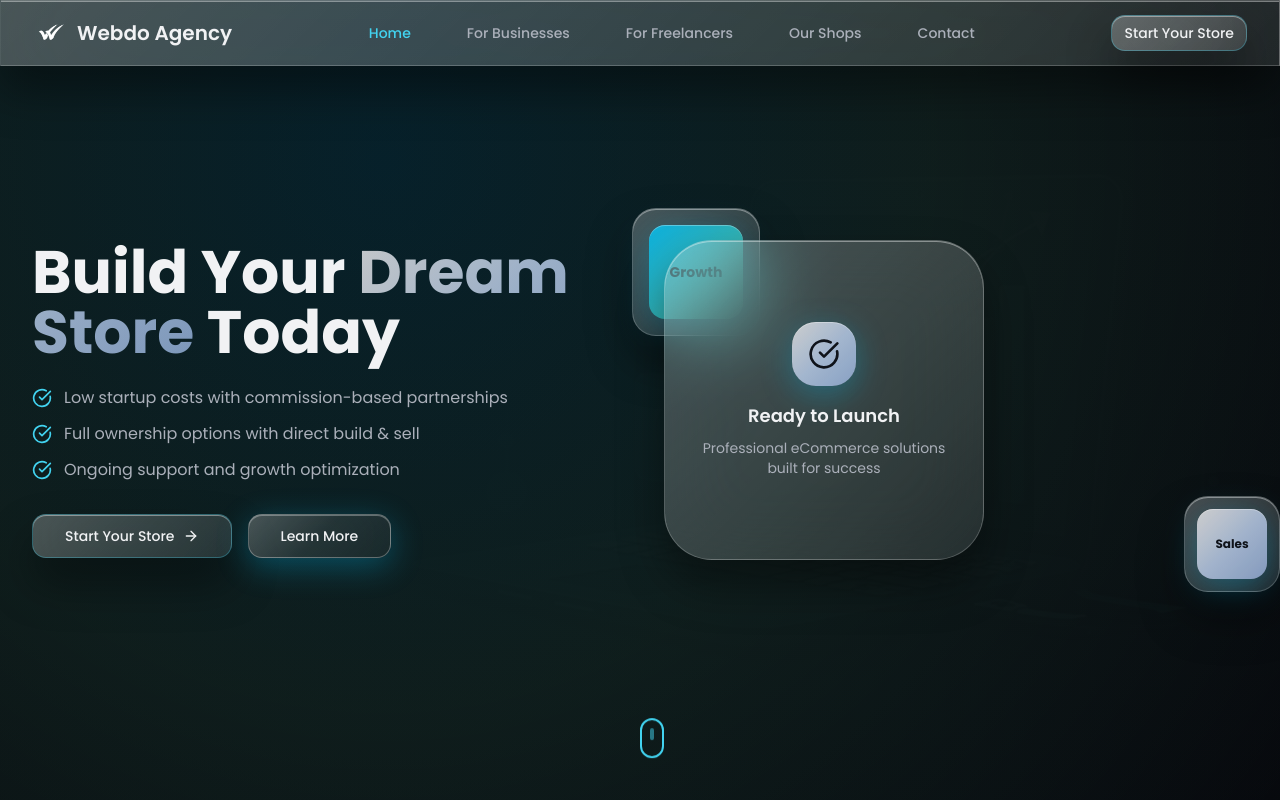
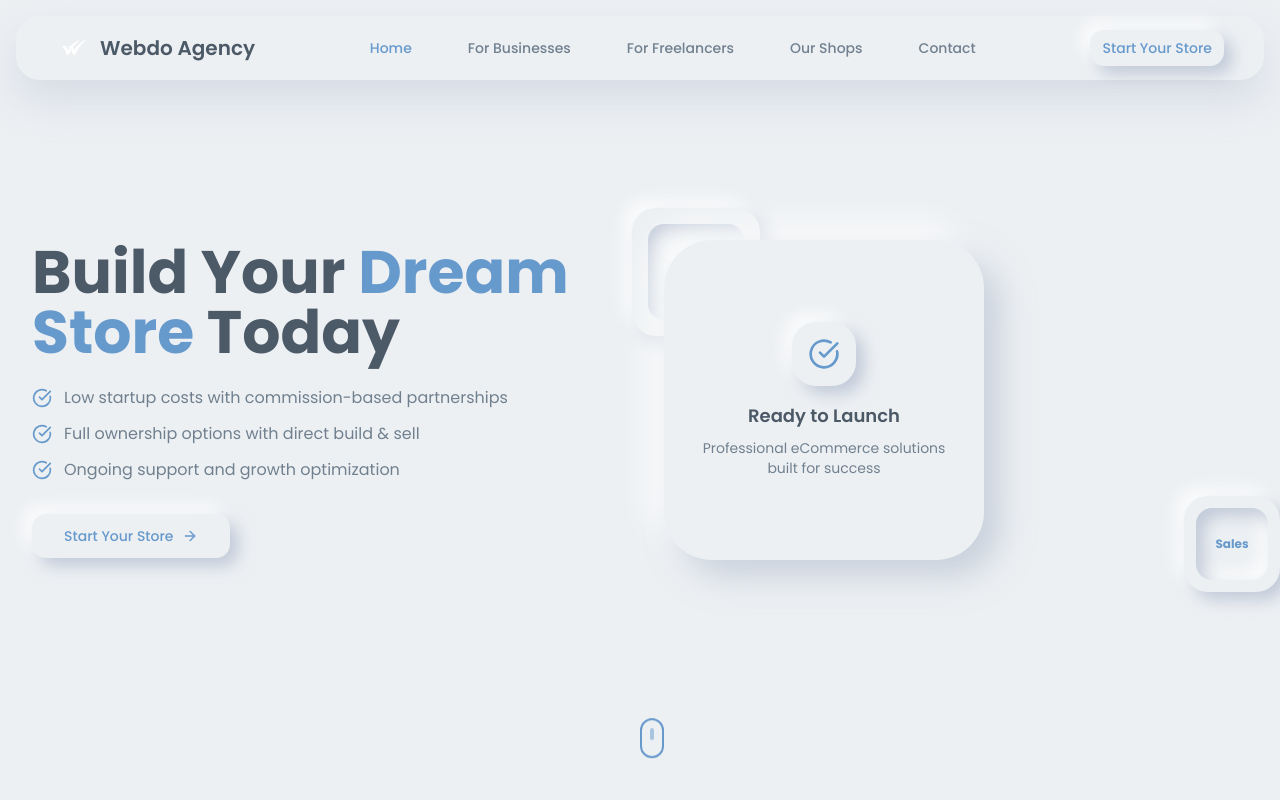
Before and after one commit to webdoagency/webdo-agency-web, a React (Vite) app: page / in a window 1280 px wide. Shown: the top 800 px of the page. Built offline with nearby package versions, Linux system fonts and the light colour scheme.

Commit message:
Refactor: Apply new theme and floating elements

```diff
--- a/src/components/Footer.tsx
+++ b/src/components/Footer.tsx
@@ -20,8 +20,8 @@ const Footer = () => {
   };
 
   return (
-    <footer className="glass-blurred border-t border-white/10 mt-32">
-      <div className="max-w-7xl mx-auto px-4 sm:px-6 lg:px-8 py-12">
+    <footer className="neumorphic-floating rounded-3xl mx-4 mb-4 mt-32">
+      <div className="max-w-7xl mx-auto px-6 sm:px-8 lg:px-10 py-12">
         <div className="grid md:grid-cols-4 gap-8">
           {/* Logo & Company */}
           <div className="space-y-4">
--- a/src/components/Hero.tsx
+++ b/src/components/Hero.tsx
@@ -13,26 +13,15 @@ const Hero = () => {
   return (
     <section
       id="home"
-      className="min-h-screen flex items-center relative overflow-hidden liquid-flow"
+      className="min-h-screen flex items-center relative overflow-hidden"
     >
-      {/* Liquid Glass Background */}
-      <div className="absolute inset-0 z-0">
-        <img
-          src={heroImage}
-          alt="eCommerce Growth"
-          className="w-full h-full object-cover opacity-10"
-        />
-        <div className="absolute inset-0 bg-gradient-to-br from-background via-background/95 to-background/80" />
-        <div className="absolute inset-0 bg-gradient-liquid opacity-40" />
-      </div>
-
       <div className="relative z-10 max-w-7xl mx-auto px-4 sm:px-6 lg:px-8 py-20">
         <div className="grid lg:grid-cols-2 gap-12 items-center">
           {/* Content */}
           <div className="text-center lg:text-left">
             <h1 className="text-4xl sm:text-5xl lg:text-6xl font-bold leading-tight mb-6">
               Build Your{" "}
-              <span className="bg-gradient-primary bg-clip-text text-transparent">
+              <span className="text-accent">
                 Dream Store
               </span>{" "}
               Today
@@ -66,13 +55,6 @@ const Hero = () => {
                 Start Your Store
                 <ArrowRight className="w-4 h-4 group-hover:translate-x-1 transition-transform" />
               </Button>
-              <Button
-                variant="outline"
-                size="lg"
-                onClick={() => scrollToSection("businesses")}
-              >
-                Learn More
-              </Button>
             </div>
           </div>
 
@@ -80,22 +62,22 @@ const Hero = () => {
           <div className="hidden lg:block relative">
             <div className="relative">
               {/* Floating 3D Cards */}
-              <div className="absolute -top-8 -left-8 w-32 h-32 glass-morphism rounded-3xl p-4 animate-float liquid-3d">
-                <div className="w-full h-full bg-gradient-accent rounded-2xl flex items-center justify-center text-accent-foreground font-bold text-sm shadow-liquid">
+              <div className="absolute -top-8 -left-8 w-32 h-32 neumorphic rounded-3xl p-4 animate-float neumorphic-3d">
+                <div className="w-full h-full neumorphic-pressed rounded-2xl flex items-center justify-center text-accent font-bold text-sm">
                   Growth
                 </div>
               </div>
 
-              <div className="absolute -bottom-8 -right-8 w-24 h-24 glass-morphism rounded-3xl p-3 animate-[float_6s_ease-in-out_infinite_2s] liquid-3d">
-                <div className="w-full h-full bg-gradient-primary rounded-2xl flex items-center justify-center text-primary-foreground font-bold text-xs shadow-liquid">
+              <div className="absolute -bottom-8 -right-8 w-24 h-24 neumorphic rounded-3xl p-3 animate-[float_6s_ease-in-out_infinite_2s] neumorphic-3d">
+                <div className="w-full h-full neumorphic-pressed rounded-2xl flex items-center justify-center text-accent font-bold text-xs">
                   Sales
                 </div>
               </div>
 
-              <div className="w-80 h-80 glass-morphism rounded-[3rem] p-8 flex items-center justify-center card-3d shadow-3d">
+              <div className="w-80 h-80 neumorphic-card rounded-[3rem] p-8 flex items-center justify-center neumorphic-3d">
                 <div className="text-center">
-                  <div className="w-16 h-16 bg-gradient-primary rounded-3xl mx-auto mb-4 flex items-center justify-center shadow-liquid">
-                    <CheckCircle className="w-8 h-8 text-primary-foreground" />
+                  <div className="w-16 h-16 neumorphic rounded-3xl mx-auto mb-4 flex items-center justify-center">
+                    <CheckCircle className="w-8 h-8 text-accent" />
                   </div>
                   <h3 className="text-lg font-semibold mb-2">Ready to Launch</h3>
                   <p className="text-sm text-muted-foreground">
--- a/src/components/Navigation.tsx
+++ b/src/components/Navigation.tsx
@@ -41,8 +41,8 @@ const Navigation = () => {
   ];
 
   return (
-    <nav className="fixed top-0 left-0 right-0 z-50 glass-morphism backdrop-blur-3xl shadow-3d">
-      <div className="max-w-7xl mx-auto px-4 sm:px-6 lg:px-8">
+    <nav className="fixed top-4 left-4 right-4 z-50 neumorphic-floating rounded-3xl">
+      <div className="max-w-7xl mx-auto px-6 sm:px-8 lg:px-10">
         <div className="flex justify-between items-center h-16">
           {/* Logo */}
           <div className="flex-shrink-0 flex items-center gap-3">
@@ -99,16 +99,16 @@ const Navigation = () => {
 
       {/* Mobile Navigation */}
       {isOpen && (
-        <div className="md:hidden glass-morphism">
-          <div className="px-2 pt-2 pb-3 space-y-1">
+        <div className="md:hidden neumorphic-soft mt-2 rounded-2xl">
+          <div className="px-4 pt-4 pb-4 space-y-2">
             {navItems.map((item) => (
               <button
                 key={item.id}
                 onClick={() => scrollToSection(item.id)}
-                className={`block w-full text-left px-3 py-2 text-base font-medium transition-all duration-300 rounded-lg ${
+                className={`block w-full text-left px-4 py-3 text-base font-medium transition-all duration-200 rounded-xl ${
                   activeSection === item.id
-                    ? "text-accent bg-accent/10"
-                    : "text-muted-foreground hover:text-foreground hover:bg-white/5"
+                    ? "text-accent neumorphic-pressed"
+                    : "text-muted-foreground hover:text-foreground neumorphic-soft"
                 }`}
               >
                 {item.label}
--- a/src/components/ui/button.tsx
+++ b/src/components/ui/button.tsx
@@ -5,22 +5,22 @@ import { cva, type VariantProps } from "class-variance-authority"
 import { cn } from "@/lib/utils"
 
 const buttonVariants = cva(
-  "inline-flex items-center justify-center gap-2 whitespace-nowrap rounded-xl text-sm font-medium ring-offset-background transition-all duration-300 focus-visible:outline-none focus-visible:ring-2 focus-visible:ring-ring focus-visible:ring-offset-2 disabled:pointer-events-none disabled:opacity-50 [&_svg]:pointer-events-none [&_svg]:size-4 [&_svg]:shrink-0",
+  "inline-flex items-center justify-center gap-2 whitespace-nowrap rounded-2xl text-sm font-medium ring-offset-background transition-all duration-200 focus-visible:outline-none focus-visible:ring-2 focus-visible:ring-ring focus-visible:ring-offset-2 disabled:pointer-events-none disabled:opacity-50 [&_svg]:pointer-events-none [&_svg]:size-4 [&_svg]:shrink-0",
   {
     variants: {
       variant: {
-        default: "glass-morphism text-foreground hover:shadow-glow hover:-translate-y-1",
+        default: "neumorphic text-foreground hover-neumorphic neumorphic-interactive",
         destructive:
-          "bg-destructive text-destructive-foreground hover:bg-destructive/90 shadow-liquid",
+          "neumorphic bg-destructive text-destructive-foreground hover:bg-destructive/90",
         outline:
-          "glass border-white/30 text-foreground hover:shadow-liquid hover:-translate-y-1",
+          "neumorphic text-foreground hover-neumorphic neumorphic-interactive border border-border/20",
         secondary:
-          "glass-blurred text-foreground hover:shadow-card hover:-translate-y-1",
-        ghost: "hover:glass-morphism hover:text-accent-foreground transition-all duration-300",
+          "neumorphic-soft text-foreground hover-neumorphic neumorphic-interactive",
+        ghost: "hover:neumorphic-soft hover:text-accent-foreground transition-all duration-200",
         link: "text-accent underline-offset-4 hover:underline hover:text-accent-hover",
-        hero: "glass-morphism text-foreground border-accent/30 hover:shadow-glow hover:-translate-y-1 hover:border-accent/50",
-        accent: "bg-accent text-accent-foreground hover:bg-accent-hover hover:shadow-liquid hover:-translate-y-1",
-        glass: "glass text-foreground hover:bg-white/10 border-white/20",
+        hero: "neumorphic text-accent hover-neumorphic neumorphic-interactive",
+        accent: "neumorphic bg-accent text-accent-foreground hover:bg-accent-hover neumorphic-interactive",
+        pressed: "neumorphic-pressed text-foreground",
       },
       size: {
         default: "h-10 px-4 py-2",
--- a/src/index.css
+++ b/src/index.css
@@ -2,86 +2,67 @@
 @tailwind components;
 @tailwind utilities;
 
-/* Webdo Agency Design System - Liquid Glass Theme */
+/* Webdo Agency Design System - Neumorphic Theme */
 
 @layer base {
   :root {
-    /* Liquid Glass Dark Theme */
-    --background: 220 27% 4%;
-    --foreground: 220 10% 95%;
+    /* Neumorphic Light Theme */
+    --background: 210 20% 94%;
+    --foreground: 210 15% 35%;
 
-    --card: 220 25% 8%;
-    --card-foreground: 220 10% 95%;
+    --card: 210 20% 94%;
+    --card-foreground: 210 15% 35%;
 
-    --popover: 220 25% 8%;
-    --popover-foreground: 220 10% 95%;
+    --popover: 210 20% 94%;
+    --popover-foreground: 210 15% 35%;
 
-    /* Primary - Liquid Chrome */
-    --primary: 220 25% 85%;
-    --primary-foreground: 220 27% 8%;
-    --primary-hover: 220 25% 90%;
+    /* Primary - Soft Gray */
+    --primary: 210 15% 45%;
+    --primary-foreground: 210 20% 94%;
+    --primary-hover: 210 15% 40%;
 
-    /* Secondary - Glass Tint */
-    --secondary: 220 25% 12%;
-    --secondary-foreground: 220 10% 95%;
+    /* Secondary - Light Gray */
+    --secondary: 210 20% 88%;
+    --secondary-foreground: 210 15% 35%;
 
     /* Muted */
-    --muted: 220 25% 10%;
-    --muted-foreground: 220 10% 70%;
+    --muted: 210 20% 90%;
+    --muted-foreground: 210 12% 50%;
 
-    /* Accent - Liquid Cyan */
-    --accent: 190 85% 60%;
-    --accent-foreground: 220 27% 8%;
-    --accent-hover: 190 85% 65%;
+    /* Accent - Subtle Blue */
+    --accent: 210 50% 60%;
+    --accent-foreground: 210 20% 94%;
+    --accent-hover: 210 50% 55%;
 
-    /* Success/Growth */
-    --success: 140 80% 55%;
-    --success-foreground: 220 27% 8%;
+    /* Success */
+    --success: 140 40% 60%;
+    --success-foreground: 210 20% 94%;
 
     /* Warning */
-    --warning: 45 95% 60%;
-    --warning-foreground: 220 27% 8%;
+    --warning: 45 70% 65%;
+    --warning-foreground: 210 20% 94%;
 
     /* Destructive */
-    --destructive: 0 85% 65%;
-    --destructive-foreground: 220 10% 95%;
+    --destructive: 0 60% 65%;
+    --destructive-foreground: 210 20% 94%;
 
     /* Borders and Inputs */
-    --border: 220 25% 15%;
-    --input: 220 25% 12%;
-    --ring: 190 85% 60%;
+    --border: 210 20% 85%;
+    --input: 210 20% 92%;
+    --ring: 210 50% 60%;
 
-    /* Liquid Glass Gradients */
-    --gradient-primary: linear-gradient(135deg,
-      rgba(220, 220, 220, 0.9) 0%,
-      rgba(190, 210, 240, 0.8) 50%,
-      rgba(170, 200, 250, 0.7) 100%);
-    --gradient-accent: linear-gradient(135deg,
-      rgba(0, 200, 255, 0.8) 0%,
-      rgba(100, 255, 200, 0.6) 100%);
-    --gradient-hero: linear-gradient(135deg,
-      rgba(220, 220, 220, 0.95) 0%,
-      rgba(190, 210, 240, 0.85) 30%,
-      rgba(0, 200, 255, 0.75) 70%,
-      rgba(100, 255, 200, 0.65) 100%);
-    --gradient-glass: linear-gradient(135deg,
-      rgba(255, 255, 255, 0.25) 0%,
-      rgba(255, 255, 255, 0.1) 50%,
-      rgba(255, 255, 255, 0.05) 100%);
-    --gradient-liquid: radial-gradient(circle at 30% 20%,
-      rgba(0, 200, 255, 0.3) 0%,
-      rgba(100, 255, 200, 0.2) 50%,
-      transparent 100%);
-
-    /* Liquid Glass Shadows */
-    --shadow-premium: 0 25px 50px -12px rgba(0, 0, 0, 0.6);
-    --shadow-card: 0 15px 35px rgba(0, 0, 0, 0.4);
-    --shadow-glow: 0 0 60px rgba(0, 200, 255, 0.4);
-    --shadow-liquid: 0 8px 32px rgba(0, 200, 255, 0.3),
-                     inset 0 1px 0 rgba(255, 255, 255, 0.3);
-    --shadow-deep: 0 20px 60px rgba(0, 0, 0, 0.8);
-    --shadow-3d: 0 30px 60px rgba(0, 0, 0, 0.5),
-                 0 15px 30px rgba(0, 0, 0, 0.3);
+    /* Neumorphic Shadows */
+    --shadow-neumorphic-raised: 8px 8px 16px rgba(163, 177, 198, 0.6),
+                                -8px -8px 16px rgba(255, 255, 255, 0.8);
+    --shadow-neumorphic-pressed: inset 8px 8px 16px rgba(163, 177, 198, 0.6),
+                                 inset -8px -8px 16px rgba(255, 255, 255, 0.8);
+    --shadow-neumorphic-soft: 4px 4px 8px rgba(163, 177, 198, 0.4),
+                              -4px -4px 8px rgba(255, 255, 255, 0.9);
+    --shadow-neumorphic-hover: 12px 12px 24px rgba(163, 177, 198, 0.7),
+                               -12px -12px 24px rgba(255, 255, 255, 0.9);
+    --shadow-neumorphic-card: 16px 16px 32px rgba(163, 177, 198, 0.5),
+                              -16px -16px 32px rgba(255, 255, 255, 0.8);
+    --shadow-floating: 0 20px 40px rgba(163, 177, 198, 0.3);
 
     --radius: 1rem;
 
@@ -145,127 +126,90 @@
 }
 
 @layer components {
-  /* Liquid Glass Gradient Backgrounds */
-  .bg-gradient-primary {
-    background: var(--gradient-primary);
+  /* Neumorphic Effects */
+  .neumorphic {
+    background: hsl(var(--background));
+    box-shadow: var(--shadow-neumorphic-raised);
+    border: none;
   }
 
-  .bg-gradient-accent {
-    background: var(--gradient-accent);
+  .neumorphic-pressed {
+    background: hsl(var(--background));
+    box-shadow: var(--shadow-neumorphic-pressed);
+    border: none;
   }
 
-  .bg-gradient-hero {
-    background: var(--gradient-hero);
+  .neumorphic-soft {
+    background: hsl(var(--background));
+    box-shadow: var(--shadow-neumorphic-soft);
+    border: none;
   }
 
-  .bg-gradient-glass {
-    background: var(--gradient-glass);
+  .neumorphic-card {
+    background: hsl(var(--background));
+    box-shadow: var(--shadow-neumorphic-card);
+    border: none;
   }
 
-  .bg-gradient-liquid {
-    background: var(--gradient-liquid);
+  .neumorphic-floating {
+    background: hsl(var(--background));
+    box-shadow: var(--shadow-floating);
+    border: none;
   }
 
-  /* Liquid Glass Shadows */
-  .shadow-premium {
-    box-shadow: var(--shadow-premium);
+  /* Neumorphic Shadows */
+  .shadow-neumorphic-raised {
+    box-shadow: var(--shadow-neumorphic-raised);
   }
 
-  .shadow-card {
-    box-shadow: var(--shadow-card);
+  .shadow-neumorphic-pressed {
+    box-shadow: var(--shadow-neumorphic-pressed);
   }
 
-  .shadow-glow {
-    box-shadow: var(--shadow-glow);
+  .shadow-neumorphic-soft {
+    box-shadow: var(--shadow-neumorphic-soft);
   }
 
-  .shadow-liquid {
-    box-shadow: var(--shadow-liquid);
+  .shadow-neumorphic-hover {
+    box-shadow: var(--shadow-neumorphic-hover);
   }
 
-  .shadow-deep {
-    box-shadow: var(--shadow-deep);
+  .shadow-neumorphic-card {
+    box-shadow: var(--shadow-neumorphic-card);
   }
 
-  .shadow-3d {
-    box-shadow: var(--shadow-3d);
+  .shadow-floating {
+    box-shadow: var(--shadow-floating);
   }
 
-  /* Liquid Glass Effects */
-  .glass {
-    @apply backdrop-blur-2xl border;
-    background: var(--gradient-glass);
-    border-color: rgba(255, 255, 255, 0.2);
-    box-shadow: var(--shadow-liquid);
+  /* Neumorphic 3D Effects */
+  .neumorphic-3d {
+    @apply transition-all duration-300 ease-out;
+    transform: translateZ(0);
   }
 
-  .glass-blurred {
-    @apply backdrop-blur-3xl border;
-    background: linear-gradient(135deg,
-      rgba(255, 255, 255, 0.15) 0%,
-      rgba(255, 255, 255, 0.05) 100%);
-    border-color: rgba(255, 255, 255, 0.25);
-    box-shadow: var(--shadow-card);
+  .neumorphic-3d:hover {
+    transform: translateY(-2px) translateZ(0);
+    box-shadow: var(--shadow-neumorphic-hover);
   }
 
-  .glass-silver {
-    @apply backdrop-blur-3xl;
-    background: linear-gradient(135deg,
-      rgba(255, 255, 255, 0.2) 0%,
-      rgba(255, 255, 255, 0.1) 50%,
-      rgba(255, 255, 255, 0.05) 100%);
-    border: 1px solid rgba(255, 255, 255, 0.3);
-    box-shadow: var(--shadow-liquid);
+  .neumorphic-interactive {
+    @apply transition-all duration-150 ease-out;
   }
 
-  .glass-morphism {
-    @apply backdrop-blur-2xl;
-    background: linear-gradient(135deg,
-      rgba(255, 255, 255, 0.25) 0%,
-      rgba(255, 255, 255, 0.1) 100%);
-    border: 1px solid rgba(255, 255, 255, 0.2);
-    box-shadow: 0 25px 45px rgba(0, 0, 0, 0.4),
-                inset 0 1px 0 rgba(255, 255, 255, 0.4);
-  }
-
-  /* 3D Effects */
-  .card-3d {
-    @apply transition-all duration-500 ease-out;
-    transform: perspective(1200px) translateZ(0);
-    transform-style: preserve-3d;
-  }
-
-  .card-3d:hover {
-    transform: perspective(1200px) rotateX(8deg) rotateY(8deg) translateZ(20px);
-    box-shadow: var(--shadow-3d);
-  }
-
-  .liquid-3d {
-    @apply transition-all duration-700 ease-out;
-    transform: perspective(1500px) translateZ(0);
-    transform-style: preserve-3d;
-  }
-
-  .liquid-3d:hover {
-    transform: perspective(1500px) rotateX(5deg) rotateY(10deg) translateY(-8px) translateZ(40px);
-    box-shadow: var(--shadow-deep);
+  .neumorphic-interactive:active {
+    transform: translateY(1px);
+    box-shadow: var(--shadow-neumorphic-pressed);
   }
 
   /* Hover Effects */
-  .hover-lift {
-    @apply transition-all duration-400 ease-out;
+  .hover-neumorphic {
+    @apply transition-all duration-300 ease-out;
   }
 
-  .hover-lift:hover {
-    @apply -translate-y-2 shadow-3d;
-  }
-
-  .hover-glow {
-    @apply transition-all duration-300;
-  }
-
-  .hover-glow:hover {
-    box-shadow: var(--shadow-glow);
+  .hover-neumorphic:hover {
+    transform: translateY(-1px);
+    box-shadow: var(--shadow-neumorphic-hover);
   }
 
   /* Liquid Flow Animation */
@@ -293,13 +237,13 @@
 
   /* Device Mockups */
   .device-mockup {
-    @apply glass-morphism liquid-3d;
+    @apply neumorphic-card neumorphic-3d;
     border-radius: 2rem;
     padding: 1.5rem;
   }
 
   .device-screen {
     @apply bg-background/90 rounded-xl overflow-hidden;
-    box-shadow: inset 0 2px 8px rgba(0, 0, 0, 0.3);
+    box-shadow: var(--shadow-neumorphic-pressed);
   }
 }
```
Also changed, not shown: src/components/Contact.tsx (+4 -4 lines), src/components/ForClients.tsx (+6 -7 lines), src/components/ForFreelancers.tsx (+6 -6 lines), src/components/OurShops.tsx (+9 -9 lines).
